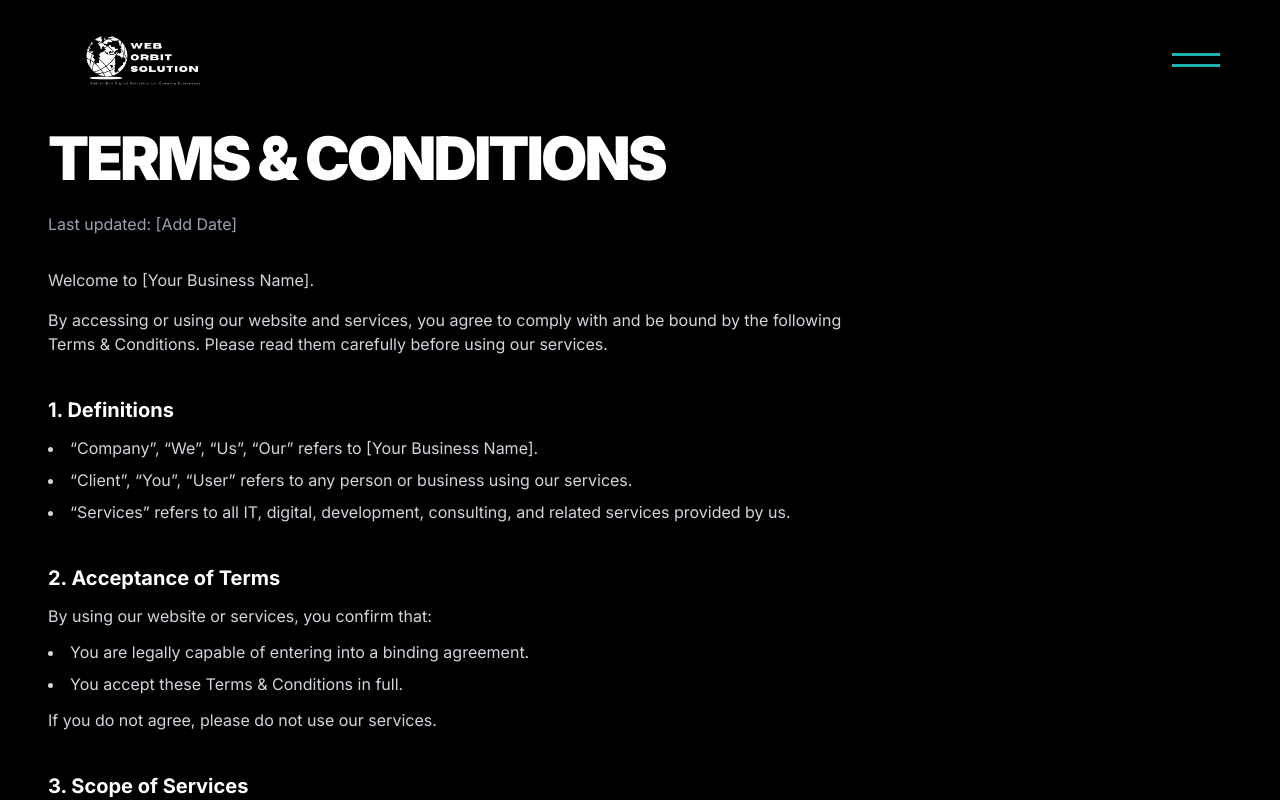
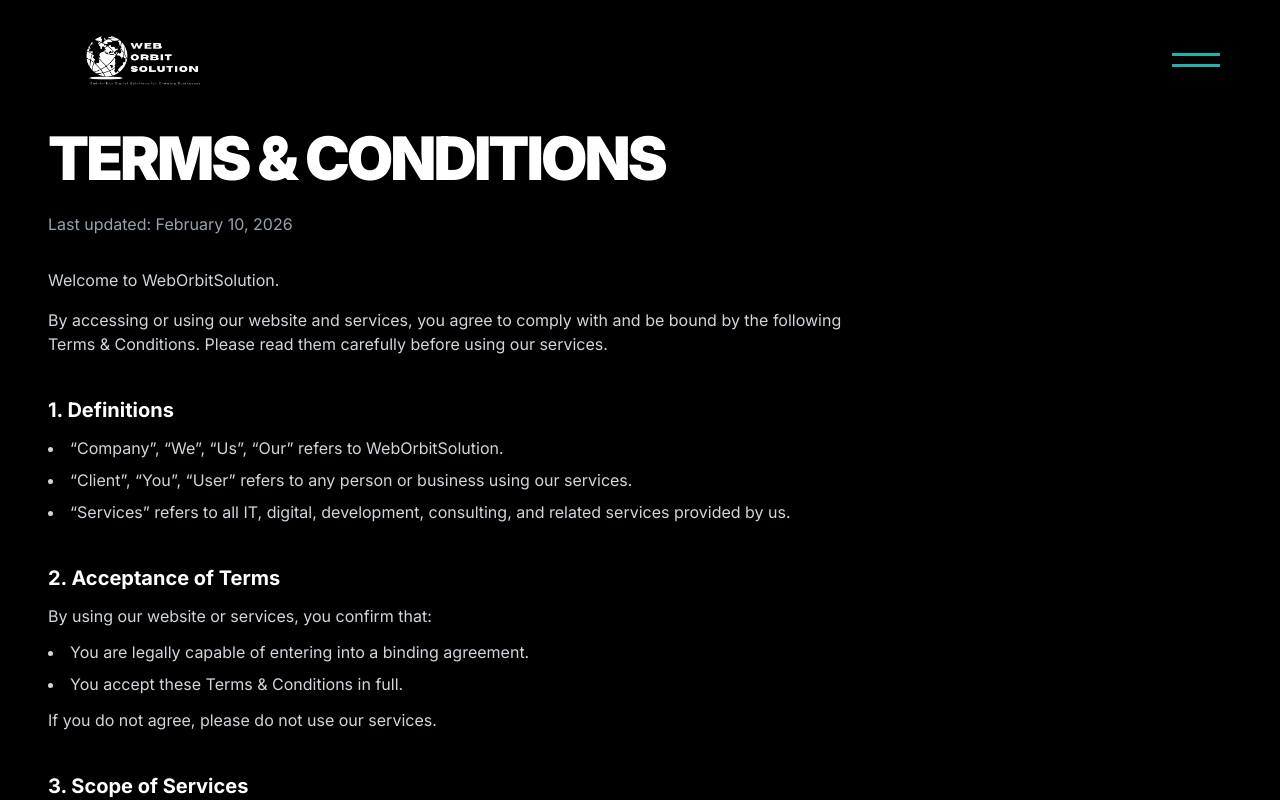
Before and after one commit to sumit0224/weborbitsolution--1-, a React (Vite) app in the folder client/: page /terms in a window 1280 px wide. Shown: the top 800 px of the page. Built offline with nearby package versions, Linux system fonts and the light colour scheme.

Commit message:
Fill terms placeholders with business details

```diff
--- a/client/pages/TermsPage.tsx
+++ b/client/pages/TermsPage.tsx
@@ -5,10 +5,10 @@
     <section className="bg-black text-white pt-32 pb-20">
       <div className="px-6 md:px-12 max-w-4xl">
         <h1 className="font-body font-black text-4xl md:text-6xl uppercase tracking-tighter">Terms & Conditions</h1>
-        <p className="text-gray-400 mt-6">Last updated: [Add Date]</p>
+        <p className="text-gray-400 mt-6">Last updated: February 10, 2026</p>
 
         <div className="mt-8 text-gray-300 space-y-4">
-          <p>Welcome to [Your Business Name].</p>
+          <p>Welcome to WebOrbitSolution.</p>
           <p>
             By accessing or using our website and services, you agree to comply with and be bound by the following Terms
             & Conditions. Please read them carefully before using our services.
@@ -19,7 +19,7 @@
           <div>
             <h2 className="text-xl font-bold text-white">1. Definitions</h2>
             <ul className="mt-3 space-y-2 list-disc list-inside">
-              <li>“Company”, “We”, “Us”, “Our” refers to [Your Business Name].</li>
+              <li>“Company”, “We”, “Us”, “Our” refers to WebOrbitSolution.</li>
               <li>“Client”, “You”, “User” refers to any person or business using our services.</li>
               <li>“Services” refers to all IT, digital, development, consulting, and related services provided by us.</li>
             </ul>
@@ -150,10 +150,10 @@
             <h2 className="text-xl font-bold text-white">14. Contact Information</h2>
             <p className="mt-3">For any questions regarding these Terms & Conditions, contact us at:</p>
             <div className="mt-4 space-y-2">
-              <p>Business Name: [Your Business Name]</p>
-              <p>Email: [Your Email Address]</p>
-              <p>Phone: [Your Contact Number]</p>
-              <p>Address: [Your Business Address]</p>
+              <p>Business Name: WebOrbitSolution</p>
+              <p>Email: hello@weborbitsolution.in</p>
+              <p>Phone: +91 9310513770</p>
+              <p>Address: Sector-128, Noida</p>
             </div>
           </div>
         </div>
```
